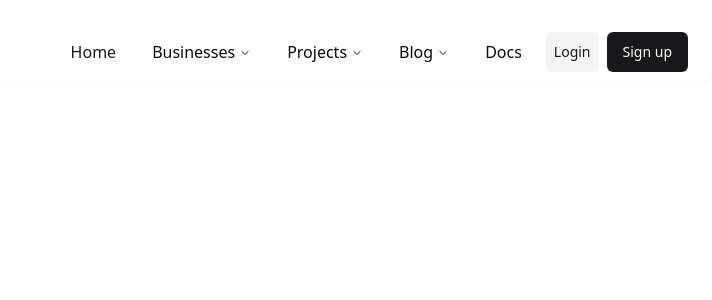
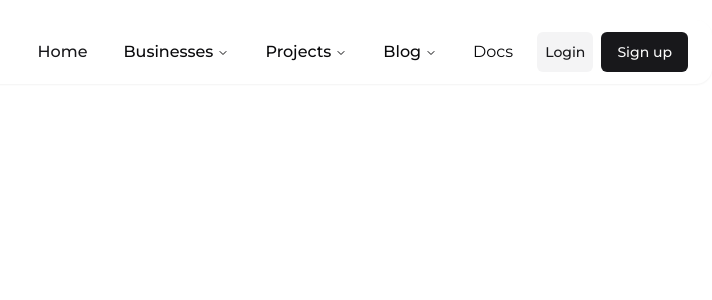
Before and after one commit to Sosokker/B2D-Ventures, a Next.js app: page /landing in a window 1280 px wide. Shown: the top 300 px of the page, without its empty margins (568-1280 px from the left). Built offline with nearby package versions, Linux system fonts and the light colour scheme.

Commit message:
Update font and Metadata

```diff
--- a/src/app/layout.tsx
+++ b/src/app/layout.tsx
@@ -1,9 +1,18 @@
 import type { Metadata } from "next";
+import { Montserrat } from "next/font/google";
 import "@/app/globals.css";
 
+const montserrat = Montserrat({
+  subsets: ["latin"],
+  display: "swap",
+});
+
 export const metadata: Metadata = {
-  title: "Create Next App",
-  description: "Generated by create next app",
+  title: {
+    template: "%s | B2DVentures",
+    default: "B2DVentures",
+  },
+  description: "B2DVentures is a financial services company.",
 };
 
 export default function RootLayout({
@@ -13,7 +22,7 @@
 }>) {
   return (
     <html lang="en">
-      <body>{children}</body>
+      <body className={`${montserrat.className}`}>{children}</body>
     </html>
   );
 }
```
